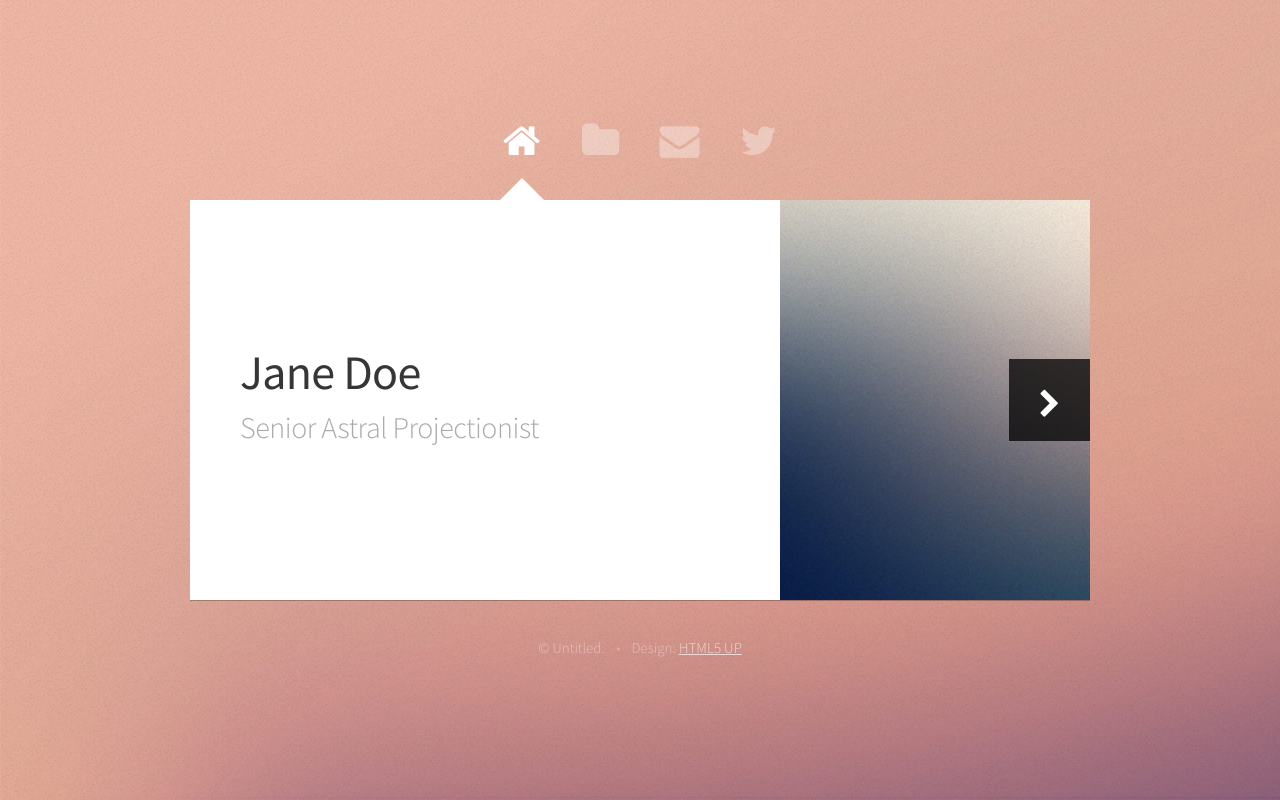
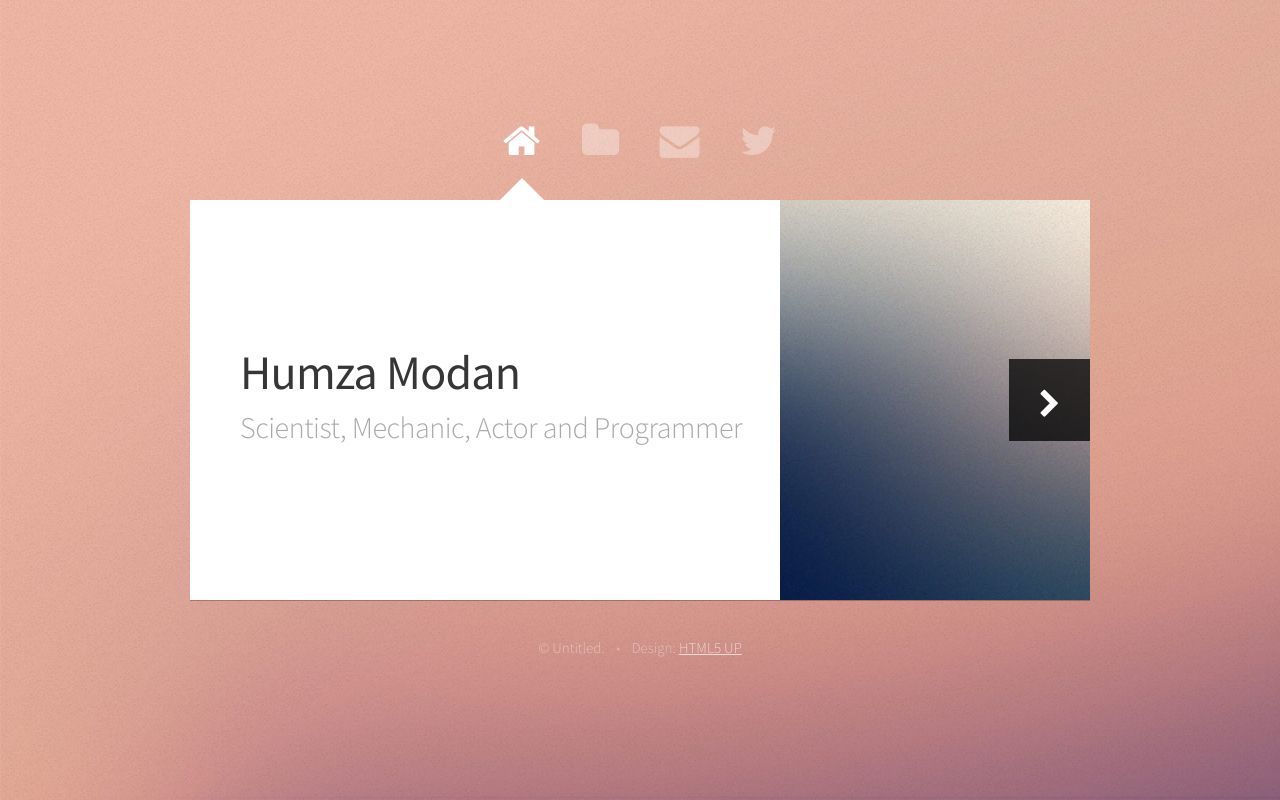
Before and after one commit to babbit/babbit.github.io, a plain HTML site: page index.html in a window 1280 px wide. Drawn offline with Linux system fonts and the light colour scheme.

Commit message:
Basic changes 1
Title
Name
What i do
Note 1

```diff
--- a/index.html
+++ b/index.html
@@ -1,12 +1,8 @@
 <!DOCTYPE HTML>
-<!--
-	Astral by HTML5 UP
-	html5up.net | @n33co
-	Free for personal and commercial use under the CCA 3.0 license (html5up.net/license)
--->
+
 <html>
 	<head>
-		<title>Astral by HTML5 UP</title>
+		<title>Humza Modans Porfolio</title>
 		<meta http-equiv="content-type" content="text/html; charset=utf-8" />
 		<meta name="description" content="" />
 		<meta name="keywords" content="" />
@@ -41,8 +37,8 @@
 						<!-- Me -->
 							<article id="me" class="panel">
 								<header>
-									<h1>Jane Doe</h1>
-									<p>Senior Astral Projectionist</p>
+									<h1>Humza Modan</h1>
+									<p>Scientist, Mechanic, Actor and Programmer</p>
 								</header>
 								<a href="#work" class="jumplink pic">
 									<span class="arrow icon fa-chevron-right"><span>See my work</span></span>
```
